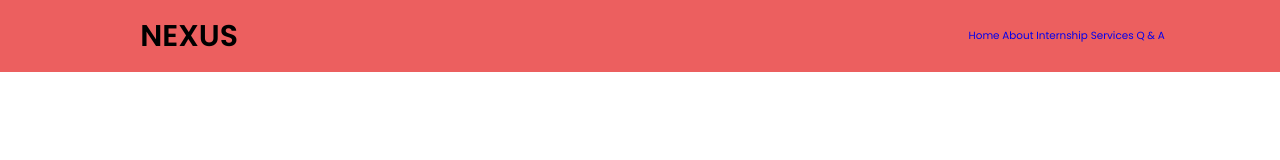
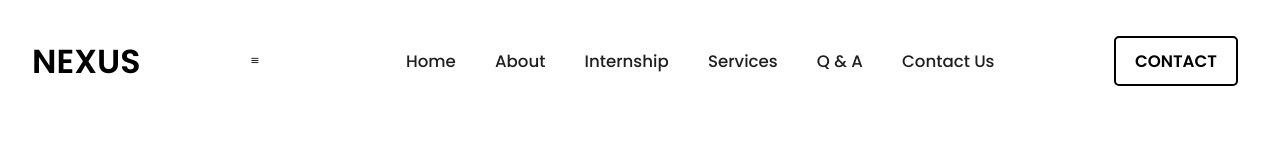
Before and after one commit to Aditya-9589/Nexus_Portfolio_WebApplication, a plain HTML site: page index.html in a window 1280 px wide. Drawn offline with nearby package versions, Linux system fonts and the light colour scheme.

Commit message:
file updated

```diff
--- a/index.html
+++ b/index.html
@@ -9,6 +9,8 @@
 
     <link rel="stylesheet" href="style.css">
 
+    <!-- Box Icons -->
+    <link href='https://unpkg.com/boxicons@2.1.4/css/boxicons.min.css' rel='stylesheet'>
 </head>
 
 <body>
@@ -17,13 +19,21 @@
     <header class="header">
         <a href="#" class="logo">NEXUS</a>
 
+        <div class="bx bx-menu" id="menu-icon"></div>
+
         <nav class="navbar">
             <a href="#home">Home</a>
             <a href="#about">About</a>
             <a href="#internship">Internship</a>
             <a href="#services">Services</a>
             <a href="#q & a">Q & A</a>
+            <a href="#contactus">Contact Us</a>
         </nav>
+        <div class="contact-button-container">
+            <button class="contact-button">CONTACT</button>
+        </div>
+
+
     </header>
 
     <script src="main.js"></script>
--- a/style.css
+++ b/style.css
@@ -11,21 +11,14 @@
     font-family: 'Poppins', sans-serif;
 }
 
-:root {
-    --bg-color: white;
-    --second-bg-color: rgb(248, 238, 238);
-    --text-color: rgb(10, 10, 10);
-    --main-color: rgb(28, 26, 26);
-}
-
 html {
     font-size: 65%;
     overflow-x: hidden;
 }
 
 body {
-    background: var(--bg-color);
-    color: var(--text-color);
+    background: white;
+    color: black;
 }
 
 /*-- Header Section : navbar --*/
@@ -34,8 +27,8 @@ body {
     top: 0;
     left: 0;
     width: 100%;
-    padding: 2rem 9%;
-    background: rgb(236, 95, 95);
+    padding: 2.5rem 2.5%;
+    background: white;
     display: flex;
     justify-content: space-between;
     align-items: center;
@@ -43,9 +36,43 @@ body {
 }
 
 .logo {
-    font-size: 30px;
+    font-size: 3.2rem;
     color: black;
     font-weight: 600;
     line-height: 1;
-    padding: 0px 0px 0px 25px;
 }
+
+.navbar a {
+    font-size: 1.6rem;
+    color: rgb(32, 31, 31);
+    font-weight: 500;
+    align-items: center;
+    margin-left: 3.5rem;
+    text-align: center;
+    transition: 0.3s;
+}
+
+.navbar a:hover {
+    color:black;
+}
+
+.contact-button-container {
+    text-align: right;
+}
+
+.contact-button {
+    margin: 1rem;
+    padding: 1rem 1.8rem;
+    font-size: 1.6rem;
+    background-color: white;
+    color: black;
+    border: 0.2rem solid black;
+    border-radius: 5px;
+    cursor: pointer;
+    font-weight: 600;
+}
+
+.contact-button:hover {
+    background-color: black;
+    color: white;
+}
```
